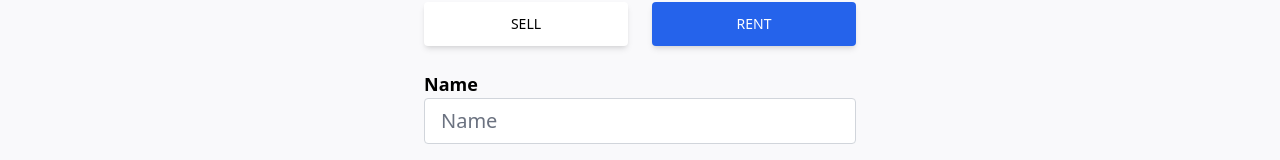
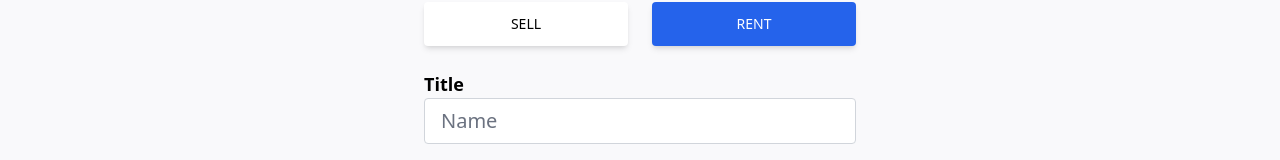
Before and after one commit to patrickgip94/Rentit, a React (Create React App) app: page /create-listings in a window 1280 px wide. Shown: the part 162-322 px from the top of the page. Built offline with nearby package versions, Linux system fonts and the light colour scheme; no server answers; sample sign-in values are in the browser's storage.

Commit message:
Updated CreateListing page - Title instead of Name

```diff
--- a/src/pages/CreateListing.jsx
+++ b/src/pages/CreateListing.jsx
@@ -205,10 +205,10 @@ export default function CreateListing() {
             rent
           </button>
         </div>
-        <p className="text-lg mt-6 font-semibold">Name</p>
+        <p className="text-lg mt-6 font-semibold">Title</p>
         <input
           type="text"
-          id="name"
+          id="title"
           value={name}
           onChange={onChange}
           placeholder="Name"
```
